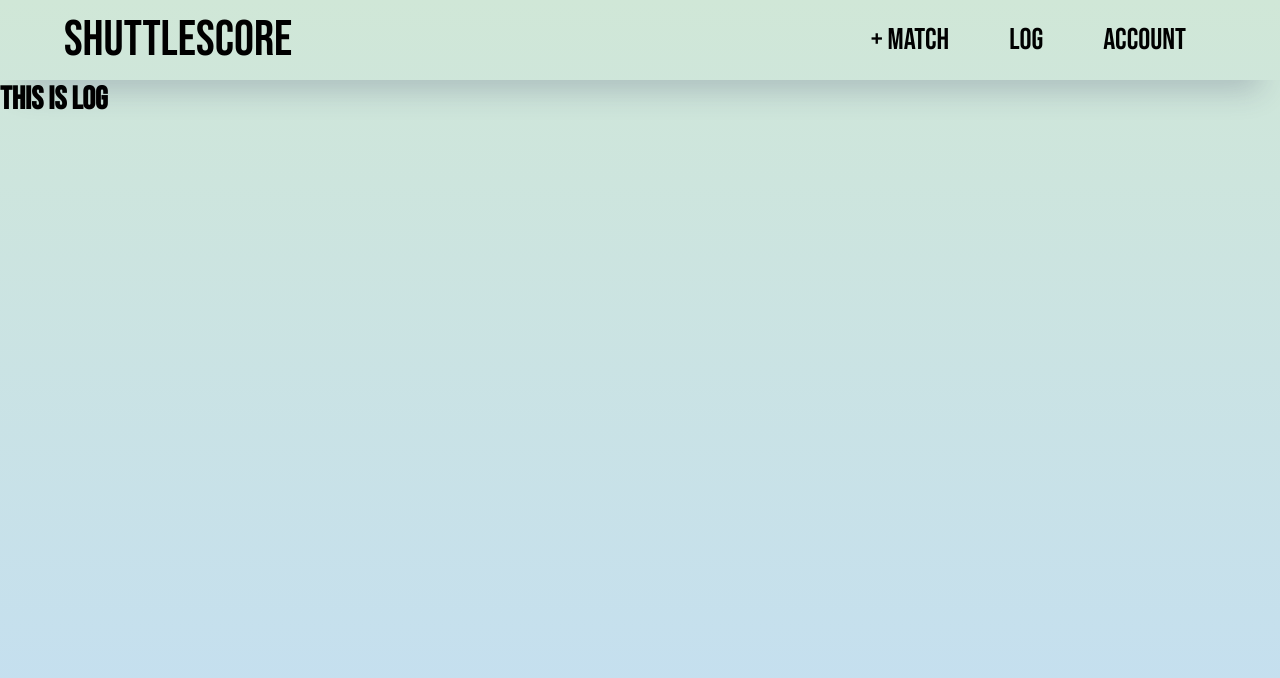
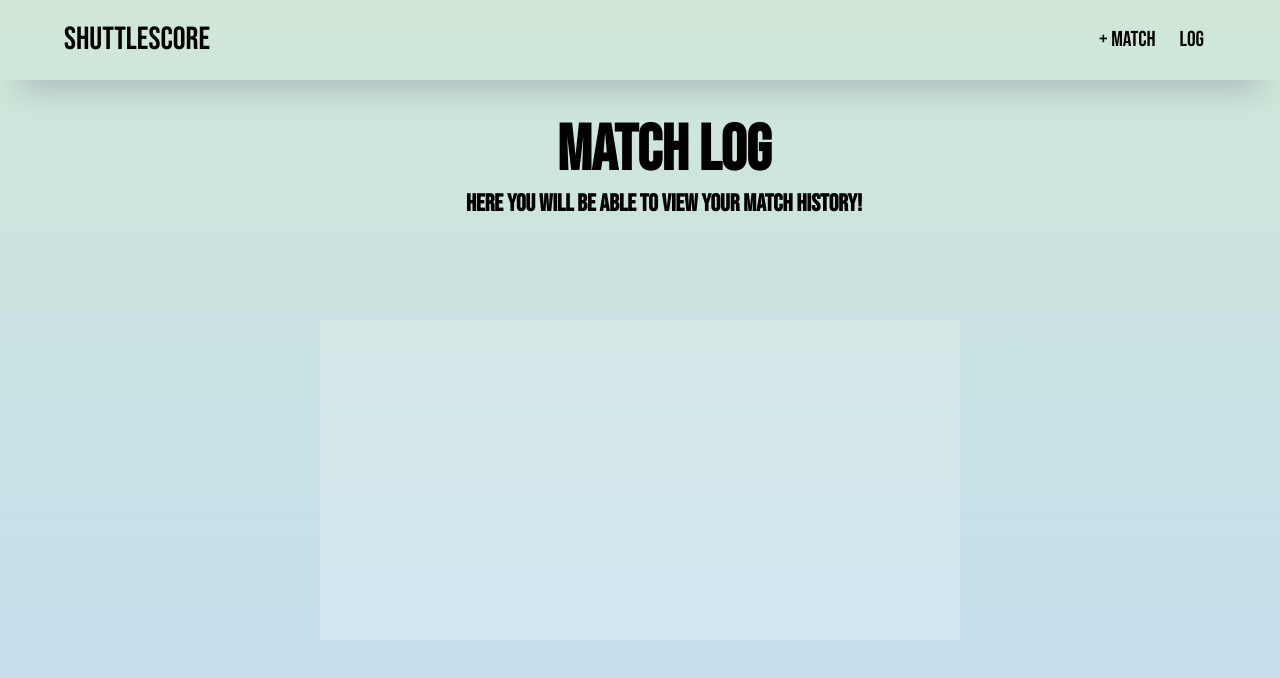
Before and after one commit to AbhinavAkkiraju/ShuttleScore, a React (Create React App) app in the folder shuttlescore/: page /log in a window 1280 px wide. Shown: the top 678 px of the page. Built offline with nearby package versions, Linux system fonts and the light colour scheme.

Commit message:
Set up for match log
Created an empty match log. Next step is figuring out how to make it connected to the data.

```diff
--- a/shuttlescore/package.json
+++ b/shuttlescore/package.json
@@ -11,6 +11,7 @@
     "react-dom": "^18.2.0",
     "react-router-dom": "^6.9.0",
     "react-scripts": "5.0.1",
+    "react-table": "^7.8.0",
     "web-vitals": "^2.1.4"
   },
   "scripts": {
--- /dev/null
+++ b/shuttlescore/src/Pages/Log/Data.json
@@ -0,0 +1,8 @@
+[
+    {
+        "Opponent": "Anirudh Rajesh",
+        "Score": "14-21",
+        "Date": "3-14-2023",
+        "Result": "L"
+    }
+]
--- a/shuttlescore/src/Pages/Log/Log.css
+++ b/shuttlescore/src/Pages/Log/Log.css
@@ -0,0 +1,57 @@
+.logheader{
+    margin-top: 4vh;
+    text-align: center;
+    margin-left: 6vh;
+    font-size: 4vh;
+}
+
+.logdescription{
+    text-align: center;
+    margin-left: 6vh;
+    font-size: 2vh;
+}
+
+.table {
+  position: absolute;
+  top: 60%;
+  left: 50%;
+  max-height: 40vh;
+  overflow-y: scroll;
+  -webkit-transform: translate(-50%, -50%);
+  transform: translate(-50%, -50%);
+}
+table {
+  width: 80vh;
+  height: 60vh;
+  border-collapse: collapse;
+  overflow: hidden;
+  box-shadow: 0 0 20px rgba(0, 0, 0, 0.1);
+}
+th,
+td {
+  padding: 2vh;
+  background-color: rgba(255, 255, 255, 0.2);
+  color: #fff;
+}
+th {
+  text-align: left;
+}
+thead th {
+  background-color: #515c8b;
+}
+tbody tr:hover {
+  background-color: rgba(255, 255, 255, 0.3);
+}
+tbody td {
+  position: relative;
+}
+tbody td:hover:before {
+  content: "";
+  position: absolute;
+  left: 0;
+  right: 0;
+  top: -9999px;
+  bottom: -9999px;
+  background-color: rgba(255, 255, 255, 0.2);
+  z-index: -1;
+}
--- a/shuttlescore/src/Pages/Log/Log.js
+++ b/shuttlescore/src/Pages/Log/Log.js
@@ -1,8 +1,68 @@
+import "./Log.css"
+import Data from "./Data.json"
+import * as React from "react";
+import { useTable } from "react-table";
+
 function Log() {
+    const data = React.useMemo(() => Data, []);
+    const columns = React.useMemo(() => [
+        {
+            Header: "Date",
+            accessor: "date",
+        },
+        {
+            Header: "Opponent",
+            accessor: "opponent"
+        },
+        {
+            Header: "Score",
+            accessor: "score"
+        },
+        {
+            Header: "Result",
+            accessor: "result"
+        }
+    ], []
+    );
+
+const {getTableProps, getTableBodyProps, headerGroups, rows, prepareRow} = useTable({columns, data});
+
     return(
-        <>
-        <h1>This is log</h1>
-        </>
+        <div className="logPage">
+            <div className="logheader">
+                <h1>Match Log</h1>
+            </div>
+            <div className="logdescription">
+                <h2>Here you will be able to view your match history!</h2>
+            </div>
+            <div className="table">
+                <table {...getTableProps()}>
+                    <thead>
+                        {headerGroups?.map((headerGroup) => (
+                            <tr {...headerGroup.getHeaderGroupProps()}>
+                                {headerGroup.hedaers?.map((column) => (
+                                    <th {...column.getHeaderProps()}>
+                                        {column.render("Header")}
+                                    </th>
+                                ))}
+                            </tr>
+                        ))}
+                    </thead>
+                    <tbody {...getTableBodyProps()}>
+                        {rows?.map((row) => {
+                            prepareRow(row)
+                            return (
+                                <tr {...row.getRowProps()}>
+                                    {row.cells?.map((cell) => (
+                                        <td {...cell.getCellProps()}>{cell.render("Cell")}</td>
+                                    ))}
+                                </tr>
+                            )
+                        })}
+                    </tbody>
+                </table>
+            </div>
+        </div>
     );
 }
 
--- a/shuttlescore/src/Pages/Navbar/Navbar.css
+++ b/shuttlescore/src/Pages/Navbar/Navbar.css
@@ -18,7 +18,7 @@ li {
     box-shadow: rgba(50, 50, 93, 0.23) 0 30px 30px -20px;
 }
 .logo {
-    font-size: 50px;
+    font-size: 4vh;
     cursor: pointer;
 }
 .logo li {
@@ -54,9 +54,9 @@ a:link {
 }
 .nav-links li{
     color: black;
-    font-size: 30px;
-    padding: 0 10px;
-    margin: 0 20px;
+    font-size: 2.7vh;
+    padding: 0 0.5vh;
+    margin: 0 1vh;
     cursor: pointer;
     text-transform: capitalize;
     text-decoration: none;
--- a/shuttlescore/src/Pages/Navbar/Navbar.js
+++ b/shuttlescore/src/Pages/Navbar/Navbar.js
@@ -15,7 +15,6 @@ const Navbar = () => {
             <ul className="nav-links">
                 <Link to='/match'><li>+ Match</li></Link>
                 <Link to='/log'><li>Log</li></Link>
-                <Link to='/account'><li>Account</li></Link>
             </ul>
             </div>
         </nav>
```
Also changed, not shown: 1 other file (tests, documents, lock files or other folders).
